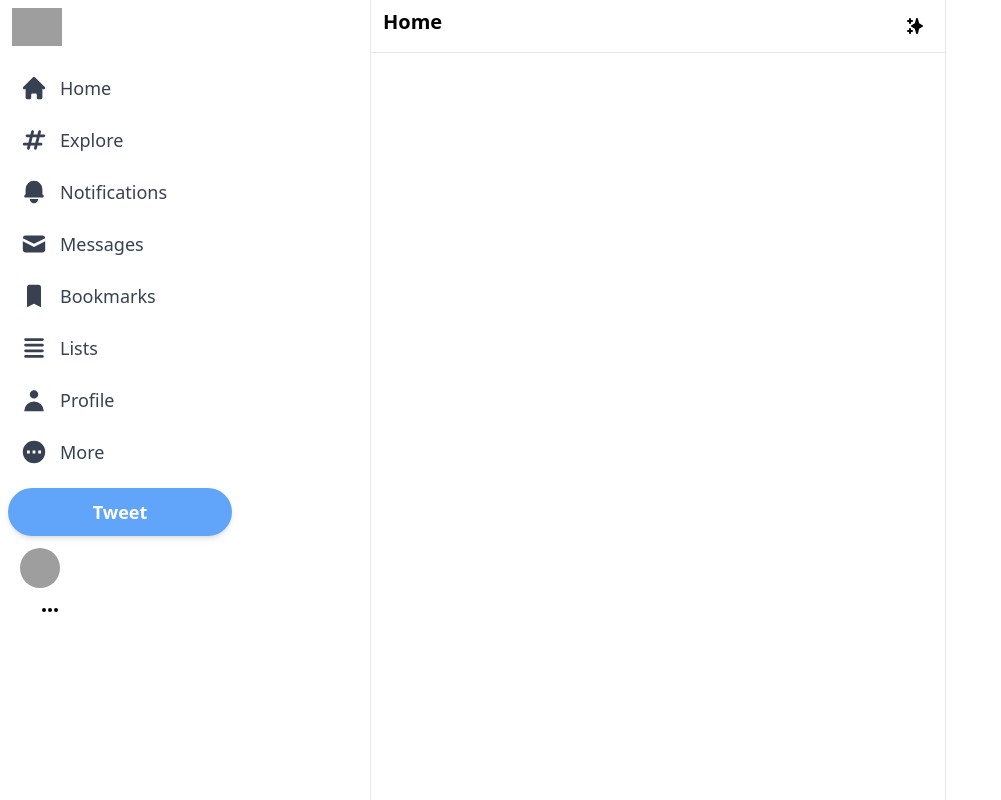
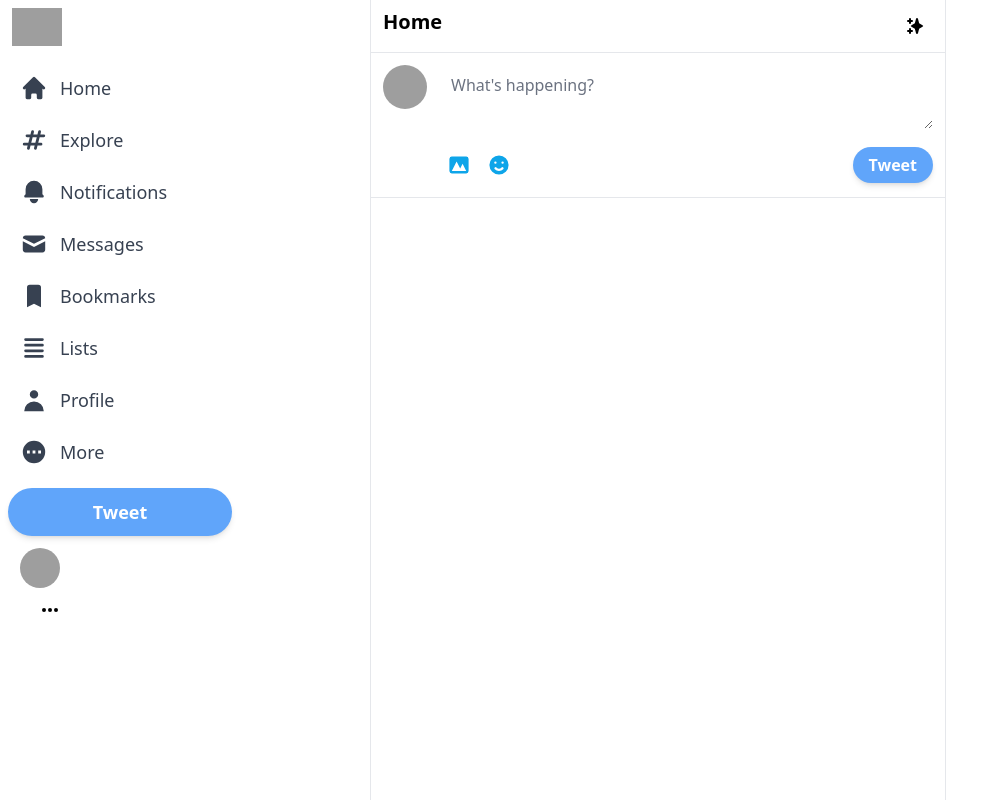
Before and after one commit to abhishekskmr44/Twitter-Clone, a Next.js app: page / in a window 1280 px wide. Shown: the whole page, without its empty margins (0-1001 px from the left). Built offline with nearby package versions, Linux system fonts and the light colour scheme; grey boxes are pictures that could not be loaded.

Commit message:
input section of feed component

```diff
--- a/components/Feed.tsx
+++ b/components/Feed.tsx
@@ -1,5 +1,6 @@
 import { SparklesIcon } from '@heroicons/react/solid'
 import React from 'react'
+import Input from './Input'
 
 export default function Feed() {
   return (
@@ -10,6 +11,7 @@
         <SparklesIcon className="h-5"/>
       </div>
      </div>
+     <Input/>
       </div>
   )
 }
--- /dev/null
+++ b/components/Input.tsx
@@ -0,0 +1,27 @@
+import { EmojiHappyIcon, PhotographIcon } from '@heroicons/react/solid'
+import React from 'react'
+
+export default function Input() {
+  return (
+    <div className="flex border-b border-gray-200 p-3 space-x-3">
+        <img
+        src="https://i.imgur.com/GQg23On.jpeg"
+        alt="user-img"
+        className="h-11 w-11 rounded-full cursor-pointer hover:brightness-95"
+        alt="user-img"
+        />
+        <div className="w-full border-none placeholder-gray-200">
+            <div className="">
+                <textarea className="w-full border-none focus:ring-0 "  rows="2" placeholder="What's happening?"></textarea>
+            </div>
+            <div className="flex items-center justify-between pt-2.5">
+                   <div className="flex">
+                         <PhotographIcon className="h-10 w-10 hoverEffect p-2 text-sky-500 hover:bg-sky-100"/>
+                         <EmojiHappyIcon className="h-10 w-10 hoverEffect p-2 text-sky-500 hover:bg-sky-100"/>
+                   </div>
+                   <button className="bg-blue-400 text-white px-4 py-1.5 rounded-full font-bold shadow-md hover:brightness-95 disabled:opacity-50">Tweet</button>
+          </div>
+        </div>
+    </div>
+  )
+}
--- a/package.json
+++ b/package.json
@@ -11,6 +11,7 @@
   "dependencies": {
     "@heroicons/react": "^1.0.6",
     "@next/font": "13.1.1",
+    "@tailwindcss/forms": "^0.5.3",
     "@types/node": "18.11.18",
     "@types/react": "18.0.26",
     "@types/react-dom": "18.0.10",
--- a/tailwind.config.js
+++ b/tailwind.config.js
@@ -7,5 +7,5 @@
   theme: {
     extend: {},
   },
-  plugins: [],
+  plugins: [ require('@tailwindcss/forms'),],
 }
```
Also changed, not shown: 1 other file (tests, documents, lock files or other folders).
